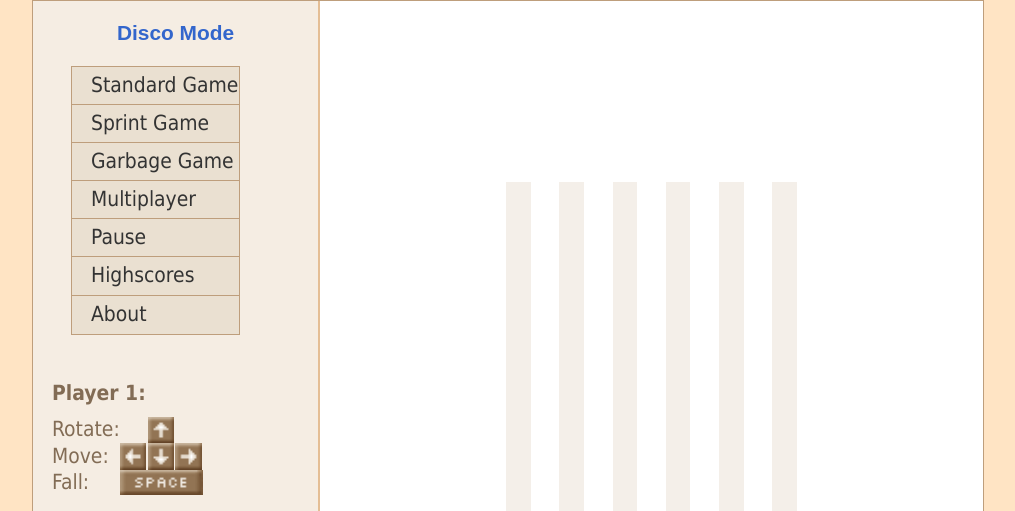
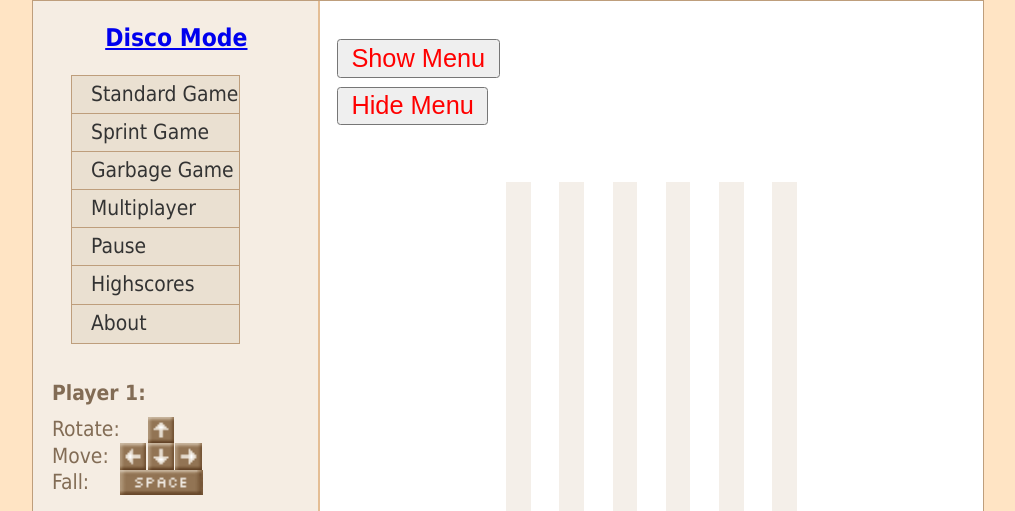
Before and after one commit to cis3296s22/prj-03-tetris, a plain HTML site: page tetris.html in a window 1280 px wide. Shown: the top 511 px of the page, without its empty margins (132-1147 px from the left). Drawn offline with Linux system fonts and the light colour scheme.

Commit message:
- Add menu show/hide feature (need more visual development) - Fix some alignment issue on Disco Mode

```diff
--- a/tetris.css
+++ b/tetris.css
@@ -47,10 +47,24 @@ body, table, input {
 #switch {
 	position: relative;
 	top: 0px;
-	left: 0px;
+	left: 38px;
 	width: 25px;
 	height: 15px;
 }
+
+.button1{
+	position: absolute;
+	top:20px;
+	left: 160px;
+	color: red;
+}
+.button2{
+	position: absolute;
+	top:45px;
+	left : 160px;
+	color: red;
+}
+
 
 .grid1,	.grid2,	.grid3,	.grid4,	.grid5,	.grid6 { z-index: 10; position:	absolute; top: 0px;	width: 13px; height: 307px;	background:	#f4efe9; }
 .grid1 { left: 14px; }
@@ -153,7 +167,7 @@ body, table, input {
 #tetris-nextpuzzle {
 	position: absolute;
 	top: 20%;
-	left: 35%;
+	left: 120%;
 	background:	#ffffff;
 	overflow: visible;
 	display: none;
--- a/tetris.html
+++ b/tetris.html
@@ -18,9 +18,32 @@
 <table style="width: 100%; height: 100%;" cellspacing="0" cellpadding="0"><tr><td style="vertical-align: middle;">
 
 	<div id="tetris">
+
+
+		<button class="button1" onclick="showElement()">
+			Show Menu
+		</button>
+
+		<button class="button2" onclick="hideElement()">
+			Hide Menu
+		</button>
+
+		<script type="text/javascript">
+			function showElement() {
+				element = document.querySelector('.left');
+				element.style.visibility = 'visible';
+			}
+
+			function hideElement() {
+				element = document.querySelector('.left');
+				element.style.visibility = 'hidden';
+			}
+		</script>
+
 		<div class="left">
-			<h1><div><a href="javascript:void(0)" id="switch">Disco Mode</a>
-			</div></h1>
+			<h3><div><a href="javascript:void(0)" id="switch">Disco Mode</a>
+			</div></h3>
+
 			<div class="menu">
 				<div><a href="javascript:void(0)" id="tetris-menu-start">Standard Game</a></div>
 				<div><a href="javascript:void(0)" id="tetris-menu-sprint-start">Sprint Game</a></div>
@@ -201,5 +224,8 @@
 	tetris.areaY = 22;
 	</script>
 
+
+
+
 </body>
 </html>
```
